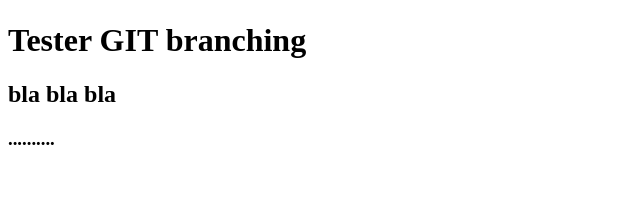
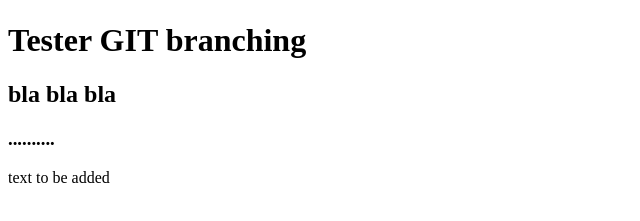
Before and after one commit to arshadkamran/git-tests, a plain HTML site: page index.html in a window 1280 px wide. Shown: the part 311-532 px from the top of the page, without its empty margins (0-640 px from the left). Drawn offline with Linux system fonts and the light colour scheme.

Commit message:
paragraph added

```diff
--- a/index.html
+++ b/index.html
@@ -10,5 +10,6 @@
 <h1> Tester GIT branching </h1>
 <h2> bla bla bla </h2>
 <h3> .......... </h3>
+<p> text to be added </p>
 </body>
 </html>
```
